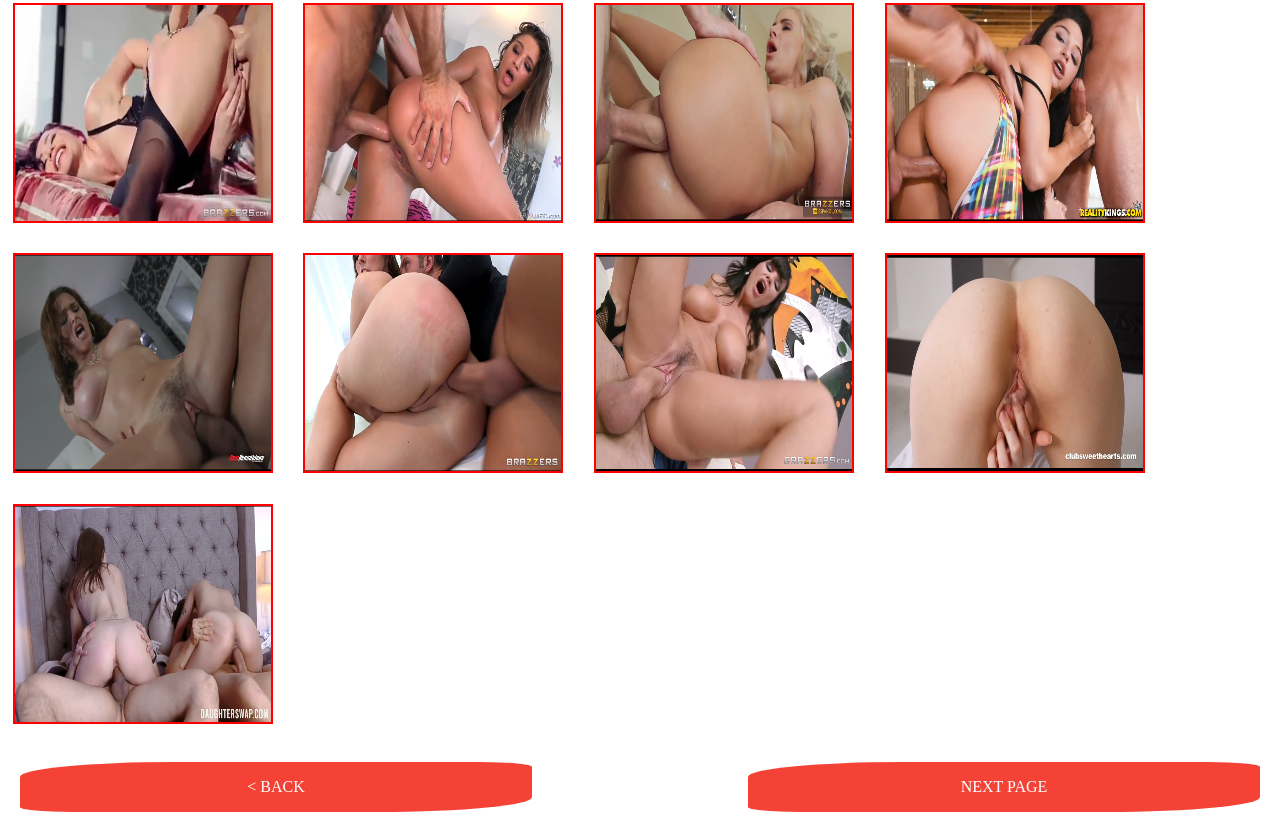
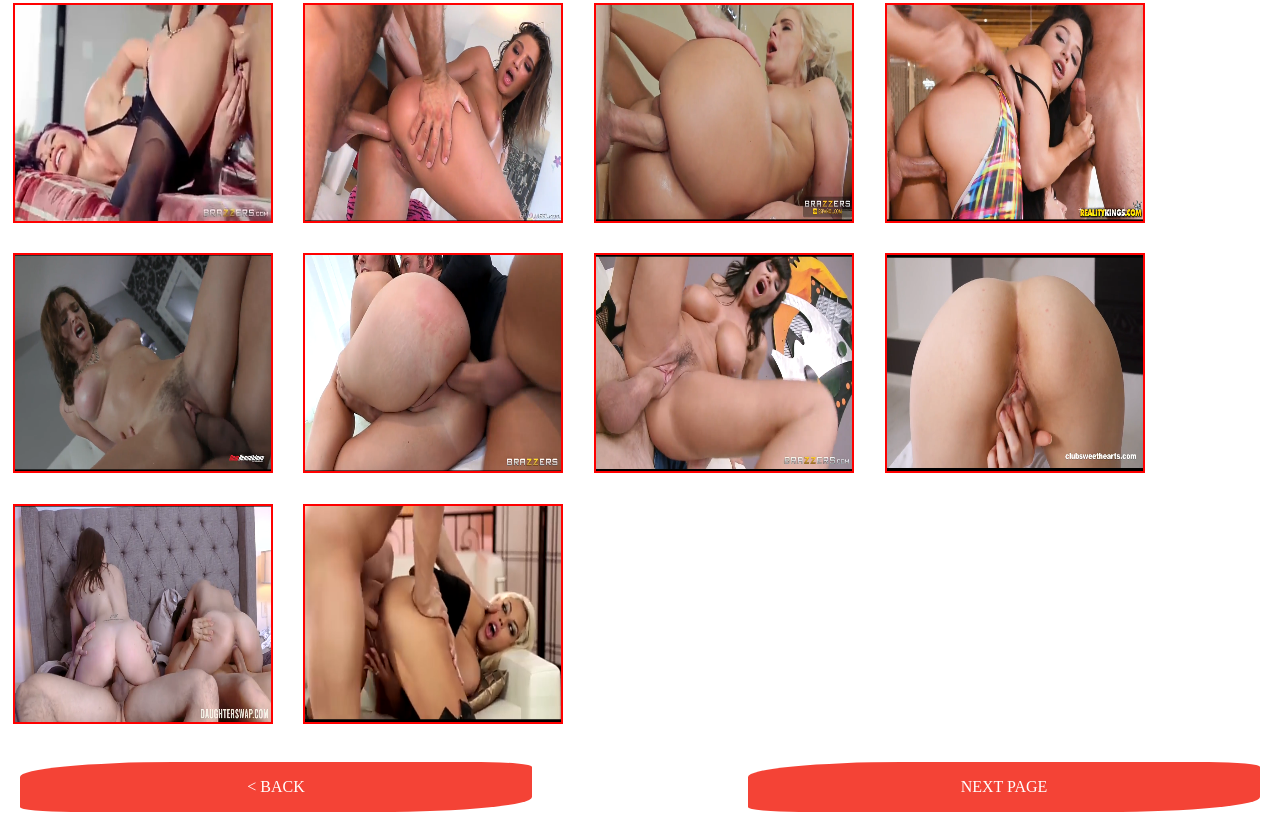
Before and after one commit to mdislamnishatnayeem/new_sitee, a plain HTML site: page OTHERPAGES/PG3/PG3.html in a window 1280 px wide. Shown: the part 839-1671 px from the top of the page. Drawn offline with Linux system fonts and the light colour scheme.

Commit message:
Create PG3.html

```diff
--- a/OTHERPAGES/PG3/PG3.html
+++ b/OTHERPAGES/PG3/PG3.html
@@ -108,6 +108,9 @@
         <a href="https://drive.google.com/file/d/1OKFglgGAE2FQI64r0oHwQnuUwt0p_oL-/view?usp=drivesdk" style="text-decoration: none;" class="Linkk">
             <img src="PALL/V21.png">
         </a>
+        <a href="https://drive.google.com/file/d/1F3keqXHkRTaqNU18H-b-MuNClRbKJc0g/view?usp=drivesdk" style="text-decoration: none;" class="Linkk">
+            <img src="PALL/V22.png">
+        </a>
 
     </div>
 
```
